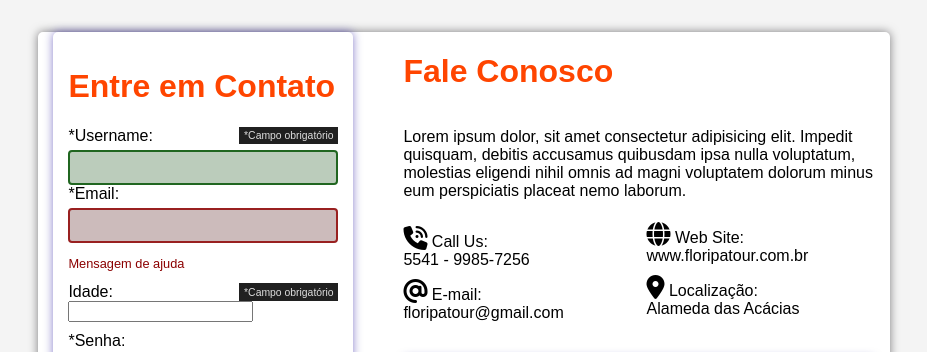
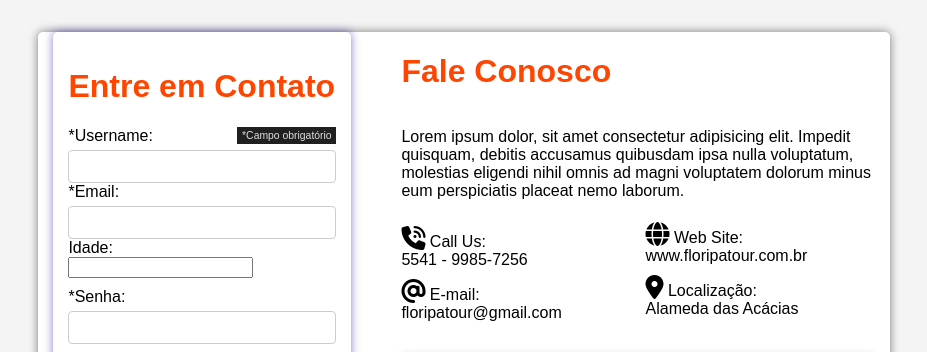
Before and after one commit to evanbms/ex_pagina_contato, a plain HTML site: page index.html in a window 1280 px wide. Shown: the top 352 px of the page, without its empty margins (176-1103 px from the left). Drawn offline with Linux system fonts and the light colour scheme.

Commit message:
Atualização V

```diff
--- a/index.html
+++ b/index.html
@@ -15,14 +15,14 @@
             <h1 class="titulo-contato">Entre em Contato</h1>
             <div class ="form">
             <label for="name" class="required-popup">*Username:</label>
-            <input type="text" id="name" name="name" class="correct" required>
+            <input type="text" id="name" name="name" required>
             <p id="name-helper" class="helper-text">Mensagem de ajuda</p>
 
             <label for="email">*Email:</label>
-            <input type="email" id="email" name="email" class="error" required>
-            <p id="email-helper" class="helper-text visible">Mensagem de ajuda</p>
+            <input type="email" id="email" name="email" required>
+            <p id="email-helper" class="helper-text">Mensagem de ajuda</p>
 
-            <label for="idade" class="required-popup">Idade:</label>
+            <label for="idade" >Idade:</label><br>
             <input type="number" id="idade" name="idade">
             <p id="idade-helper" class="helper-text">Mensagem de ajuda</p><br>
 
--- a/styles.css
+++ b/styles.css
@@ -146,7 +146,7 @@ h1 {
 
 .required-popup::after {
   content: "*Campo obrigatório";
-  position: relative;
+  position:relative;
   float: right;
   color: #dfdfdf;
   font-size: 0.65rem;
```
